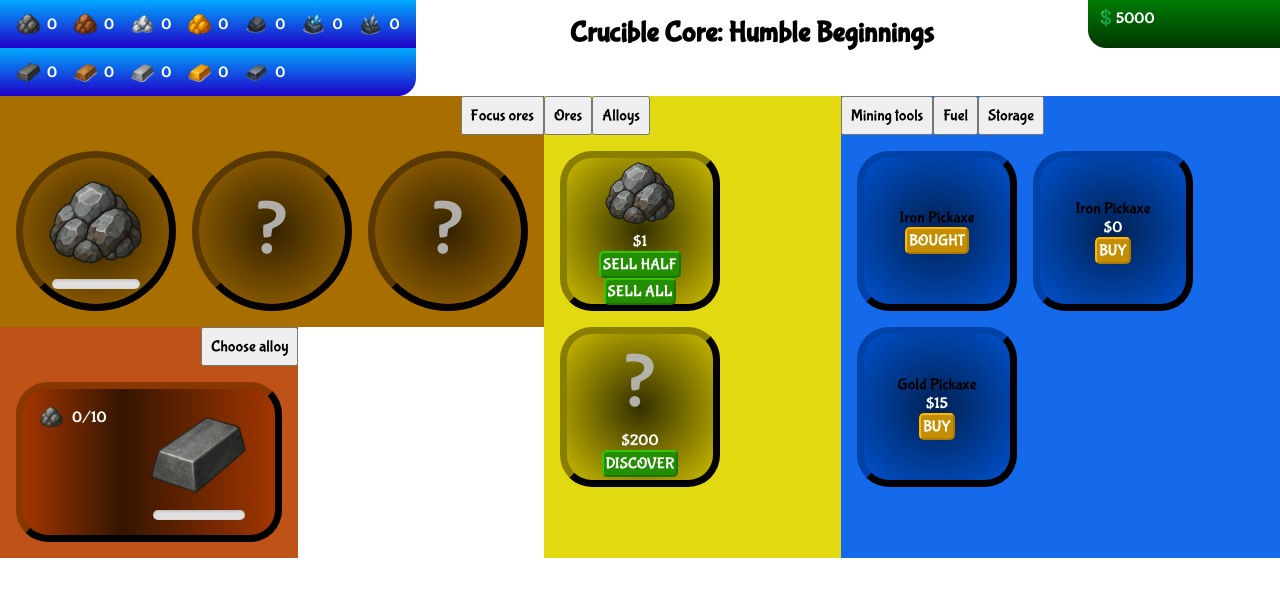
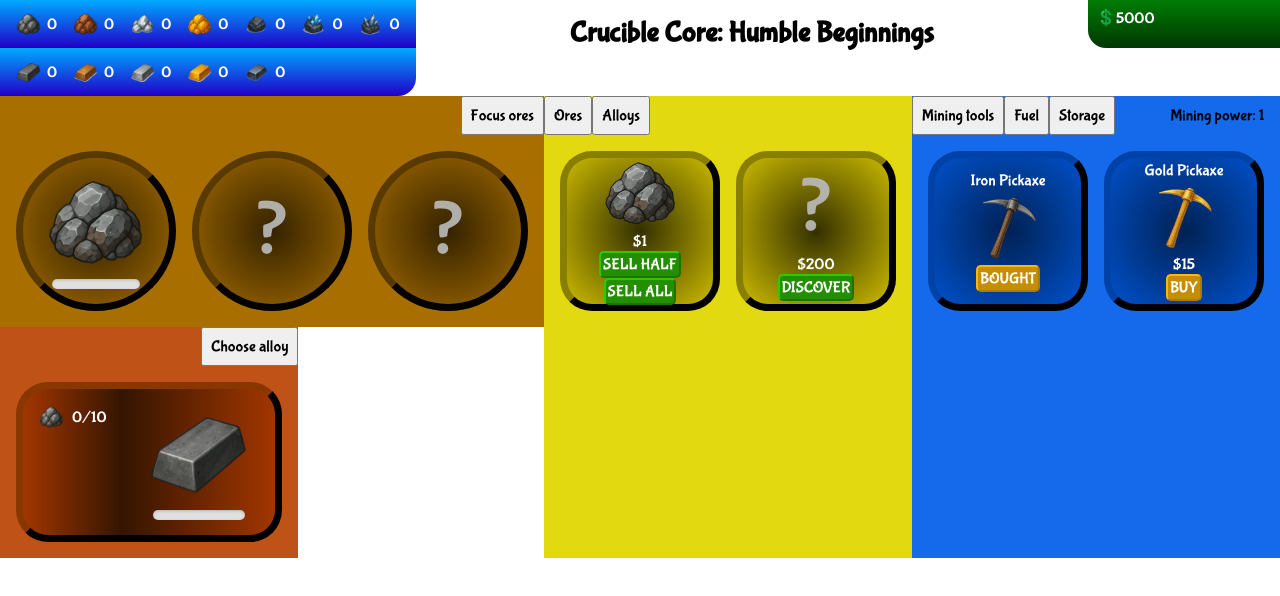
Before and after one commit to emanuelmisic/crucible-core, a React (Vite) app: page / in a window 1280 px wide. Shown: the top 596 px of the page. Built offline with nearby package versions, Linux system fonts and the light colour scheme.

Commit message:
improve vendor logic & style

```diff
--- a/src/components/panels/VendorPanel.tsx
+++ b/src/components/panels/VendorPanel.tsx
@@ -1,10 +1,21 @@
 import { useGame } from "@/contexts/GameContext";
-import { useState } from "react";
+import { useEffect, useState } from "react";
+import Image from "@/components/ui/Image";
 
+interface Powers {
+  mining: number;
+  smelting: number;
+  storage: number;
+}
 type VendorTab = "mine" | "fuel" | "storage";
 
 function VendorPanel() {
   const game = useGame();
+  const [powers, setPowers] = useState<Powers>({
+    mining: game.miningPower,
+    smelting: game.smeltingPower,
+    storage: game.storage,
+  });
   const [selectedTab, setSelectedTab] = useState<VendorTab>("mine");
 
   function selectUpgrades(type: VendorTab) {
@@ -12,12 +23,34 @@ function VendorPanel() {
     setSelectedTab(type);
   }
 
+  function displayPower() {
+    switch (selectedTab) {
+      case "mine":
+        return `Mining power: ${powers.mining}`;
+      case "fuel":
+        return `Smelting power: ${powers.smelting}`;
+      case "storage":
+        return `Storage: ${powers.storage}`;
+      default:
+        return "";
+    }
+  }
+
+  useEffect(() => {
+    setPowers({
+      mining: game.miningPower,
+      smelting: game.smeltingPower,
+      storage: game.storage,
+    });
+  }, [game.miningPower, game.smeltingPower, game.storage]);
+
   return (
     <div className="panel vendor-panel">
       <div className="panel__header vendor-panel__header">
         <button onClick={() => selectUpgrades("mine")}>Mining tools</button>
         <button onClick={() => selectUpgrades("fuel")}>Fuel</button>
         <button onClick={() => selectUpgrades("storage")}>Storage</button>
+        <div className="power">{displayPower()}</div>
       </div>
       <div className="vendor-panel__item-container">
         {game.upgrades
@@ -25,16 +58,18 @@ function VendorPanel() {
           .map((upgrade) => (
             <div className="item item__bought">
               <span>{upgrade.name}</span>
+              <Image resource={upgrade} size={75} />
               <button>BOUGHT</button>
             </div>
           ))}
         {game.upgrades
-          .filter((u) => u.type === selectedTab)
+          .filter((u) => u.type === selectedTab && !u.unlocked)
           .map((upgrade) => (
             <div className="item">
               <span>{upgrade.name}</span>
+              <Image resource={upgrade} size={75} />
               <span className="item__price">${upgrade.cost}</span>
-              <button>BUY</button>
+              <button onClick={() => game.unlockUpgrade(upgrade)}>BUY</button>
             </div>
           ))}
       </div>
--- a/src/components/ui/Image.tsx
+++ b/src/components/ui/Image.tsx
@@ -12,17 +12,20 @@ import silverAlloy from "@/assets/images/alloys/silver.png";
 import goldAlloy from "@/assets/images/alloys/gold.png";
 import platinumAlloy from "@/assets/images/alloys/platinum.png";
 
+import ironPickaxe from "@/assets/images/upgrades/iron_pickaxe.png";
+import goldPickaxe from "@/assets/images/upgrades/gold_pickaxe.png";
+
 interface ImageProps {
-  resource: GameResource;
+  resource: GameResource | GameUpgrade;
   size?: number;
   className?: string;
 }
 
 function Image({ resource, size = 25, className }: ImageProps) {
-
-  function getResourceImage(res: GameResource) {
+  function getResourceImage(res: GameResource | GameUpgrade) {
     if (res.type === "ore") return _getOreImage(res.value);
-    else return _getAlloyImage(res.value);
+    else if (res.type === "alloy") return _getAlloyImage(res.value);
+    else return _getUpgradeImage(res.value);
   }
 
   function _getOreImage(value: string) {
@@ -45,6 +48,7 @@ function Image({ resource, size = 25, className }: ImageProps) {
         return "";
     }
   }
+
   function _getAlloyImage(value: string) {
     switch (value) {
       case "iron":
@@ -62,11 +66,30 @@ function Image({ resource, size = 25, className }: ImageProps) {
     }
   }
 
+  function _getUpgradeImage(value: string) {
+    switch (value) {
+      case "iron_pickaxe":
+        return ironPickaxe;
+      case "gold_pickaxe":
+        return goldPickaxe;
+      case "basic_fuel":
+        return "";
+      case "advanced_fuel":
+        return "";
+      case "small_container":
+        return;
+      case "medium_crate":
+        return "";
+      default:
+        return "";
+    }
+  }
+
   return (
     <img
       className={className}
       src={getResourceImage(resource)}
-      alt="image"
+      alt={resource.value}
       width={size}
       height={size}
     />
--- a/src/constants/upgrades.ts
+++ b/src/constants/upgrades.ts
@@ -5,7 +5,7 @@ const INITIAL_MINING_TOOLS: GameUpgrade[] = [
     power: 1,
     type: "mine",
     unlocked: true,
-    value: "ironPickaxe",
+    value: "iron_pickaxe",
   },
   {
     cost: 15,
@@ -13,7 +13,7 @@ const INITIAL_MINING_TOOLS: GameUpgrade[] = [
     power: 2,
     type: "mine",
     unlocked: false,
-    value: "goldPickaxe",
+    value: "gold_pickaxe",
   },
 ];
 
@@ -24,7 +24,7 @@ const INITIAL_FUEL: GameUpgrade[] = [
     power: 1,
     type: "fuel",
     unlocked: true,
-    value: "basicFuel",
+    value: "basic_fuel",
   },
   {
     cost: 1000,
@@ -32,7 +32,7 @@ const INITIAL_FUEL: GameUpgrade[] = [
     power: 2,
     type: "fuel",
     unlocked: false,
-    value: "advancedFuel",
+    value: "advanced_fuel",
   },
 ];
 
@@ -43,7 +43,7 @@ const INITIAL_STORAGE_ITEMS: GameUpgrade[] = [
     power: 100,
     type: "storage",
     unlocked: true,
-    value: "smallContainer",
+    value: "small_container",
   },
   {
     cost: 1000,
@@ -51,7 +51,7 @@ const INITIAL_STORAGE_ITEMS: GameUpgrade[] = [
     power: 1000,
     type: "storage",
     unlocked: false,
-    value: "mediumCrate",
+    value: "medium_crate",
   },
 ];
 
--- a/src/contexts/GameContext.tsx
+++ b/src/contexts/GameContext.tsx
@@ -199,14 +199,29 @@ function GameContextComposer({ children }: { children: ReactNode }) {
     });
   }
 
-  //   function unlockUpgrade(tool: GameUpgrade) {
-  //     setTools((prevState) => {
-  //       return prevState.map((e) => {
-  //         if (e.value === tool.value) return { ...e, unlocked: true };
-  //         return e;
-  //       });
-  //     });
-  //   }
+  function unlockUpgrade(tool: GameUpgrade) {
+    if (money < tool.cost) return;
+    setMoney(money - tool.cost);
+
+    setUpgrades((prevState) => {
+      return prevState.map((e) => {
+        if (e.value === tool.value) return { ...e, unlocked: true };
+        return e;
+      });
+    });
+
+    switch (tool.type) {
+      case "mine":
+        setMiningPower(tool.power);
+        break;
+      case "fuel":
+        setSmeltingPower(tool.power);
+        break;
+      case "storage":
+        setStorage(tool.power);
+        break;
+    }
+  }
 
   const contextValue: GameContext = {
     money,
@@ -219,9 +234,11 @@ function GameContextComposer({ children }: { children: ReactNode }) {
     smeltAlloy,
     miningPower,
     smeltingPower,
+    storage,
     sellAll,
     sellHalf,
     unlockResource,
+    unlockUpgrade,
     setResourceActiveState,
   };
 
--- a/src/styles/Panels.scss
+++ b/src/styles/Panels.scss
@@ -1,6 +1,7 @@
 .panel {
   .panel__header {
     display: flex;
+    align-items: center;
 
     button {
       margin-left: auto;
@@ -194,6 +195,11 @@
 .vendor-panel {
   background-color: #146aeb;
 
+  .power {
+    margin-left: auto;
+    margin-right: 1rem;
+  }
+
   .vendor-panel__item-container {
     display: flex;
     flex-wrap: wrap;
@@ -205,6 +211,7 @@
       flex-direction: column;
       justify-content: center;
       align-items: center;
+      color: #ffffff;
       background: radial-gradient(
         circle farthest-corner at center center,
         #002153 0%,
@@ -225,10 +232,6 @@
       border: 7px outset #002153;
       border-radius: 2rem;
 
-      .item__price {
-        color: #ffffff;
-      }
-
       button {
         background-color: #c58d00;
         color: #ffffff;
--- a/src/types.d.ts
+++ b/src/types.d.ts
@@ -9,9 +9,11 @@ interface GameContext {
   smeltAlloy: (alloy: GameResourceAlloy) => void;
   miningPower: number;
   smeltingPower: number;
+  storage: number;
   sellAll: (resource: GameResource) => void;
   sellHalf: (resource: GameResource) => void;
   unlockResource: (res: GameResource) => void;
+  unlockUpgrade: (upgrade: GameUpgrade) => void;
   setResourceActiveState: (res: GameResource, value: boolean) => void;
 }
 
```
Also changed, not shown: src/assets/images/upgrades/gold_pickaxe.png (added), src/assets/images/upgrades/iron_pickaxe.png (added).
